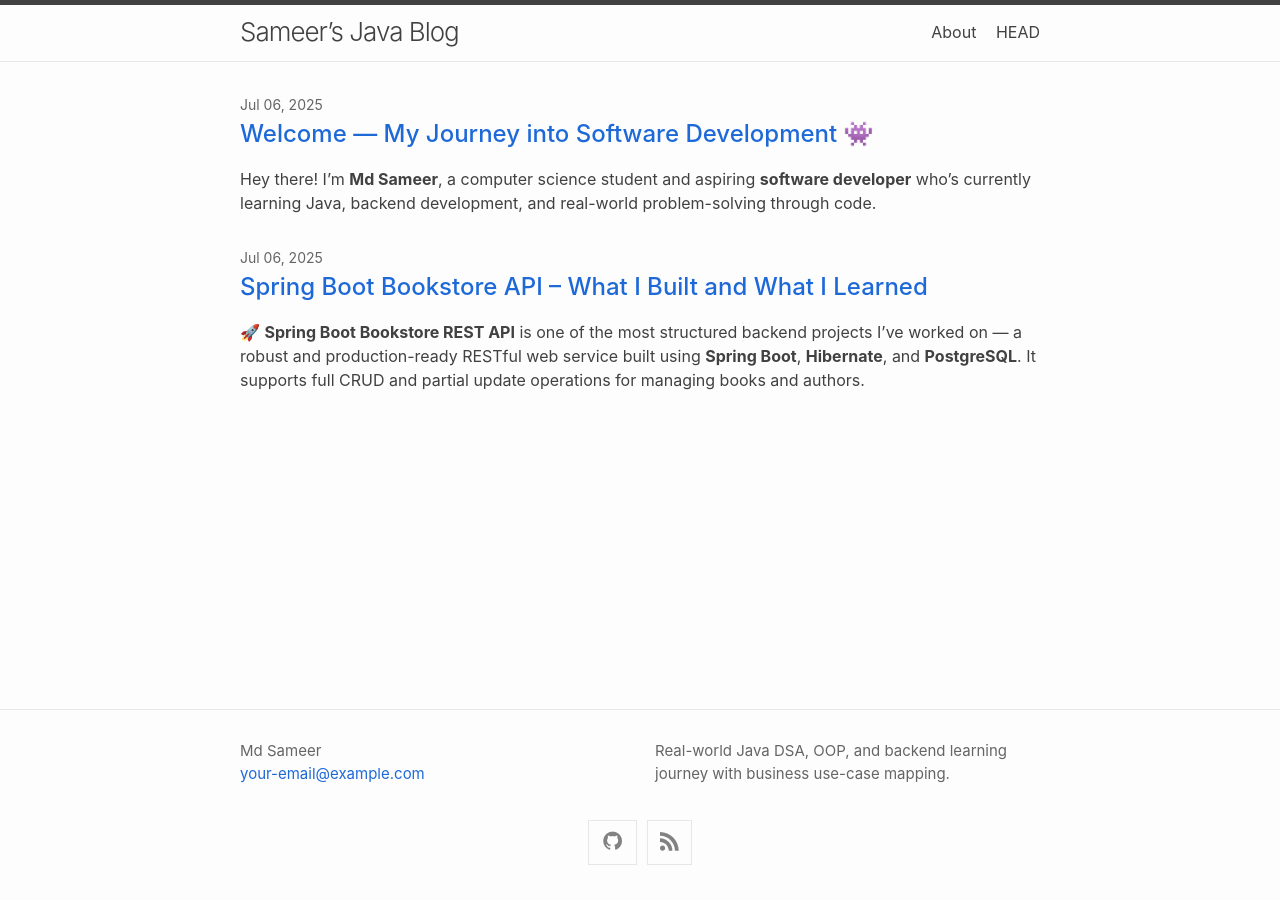
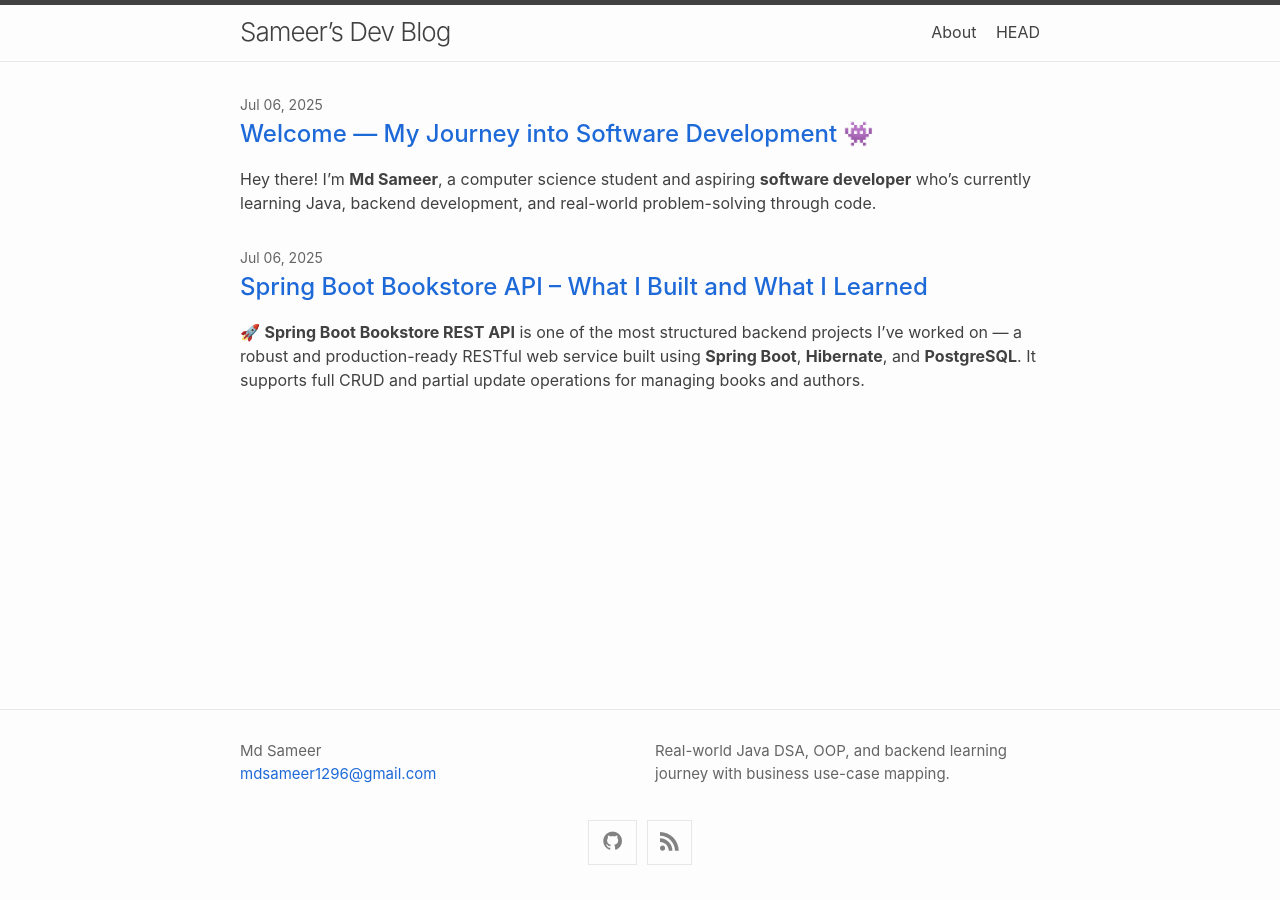
Before and after one commit to raZer99/raZer99.github.io, a Jekyll site: the page built from index.md, in a window 1280 px wide. Built offline with Jekyll 4.4.1, drawn with Linux system fonts in a browser that asks for light colours.

Commit message:
Update _config.yml

```diff
--- a/_config.yml
+++ b/_config.yml
@@ -1,10 +1,10 @@
 # Site-wide settings
-title: Sameer’s Java Blog
+title: Sameer’s Dev Blog
 description: >
   Real-world Java DSA, OOP, and backend learning journey with business use-case mapping.
 author:
   name: Md Sameer
-  email: your-email@example.com
+  email: mdsameer1296@gmail.com
 
 # Build settings
 remote_theme: jekyll/minima@d4d779a  # ✅ pinned to a stable commit
```
